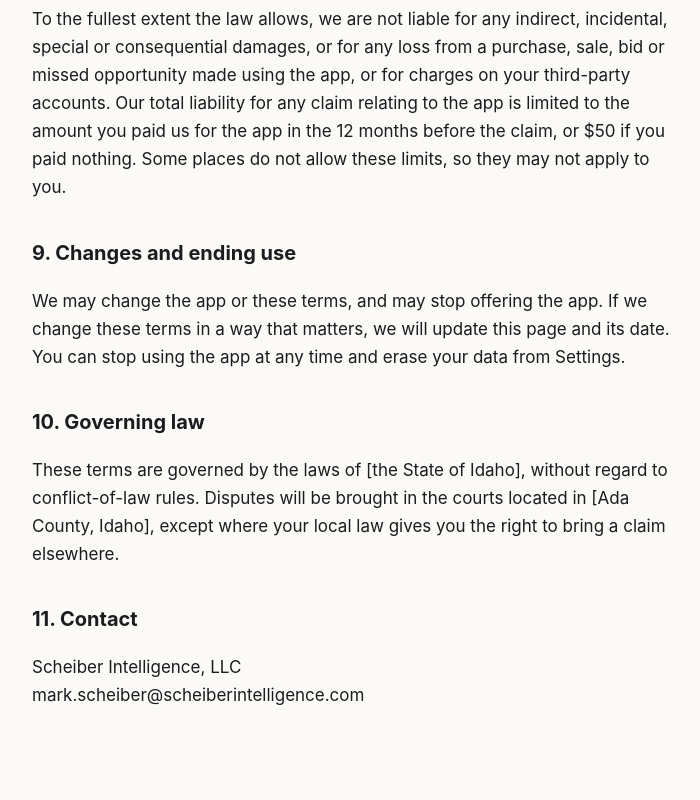
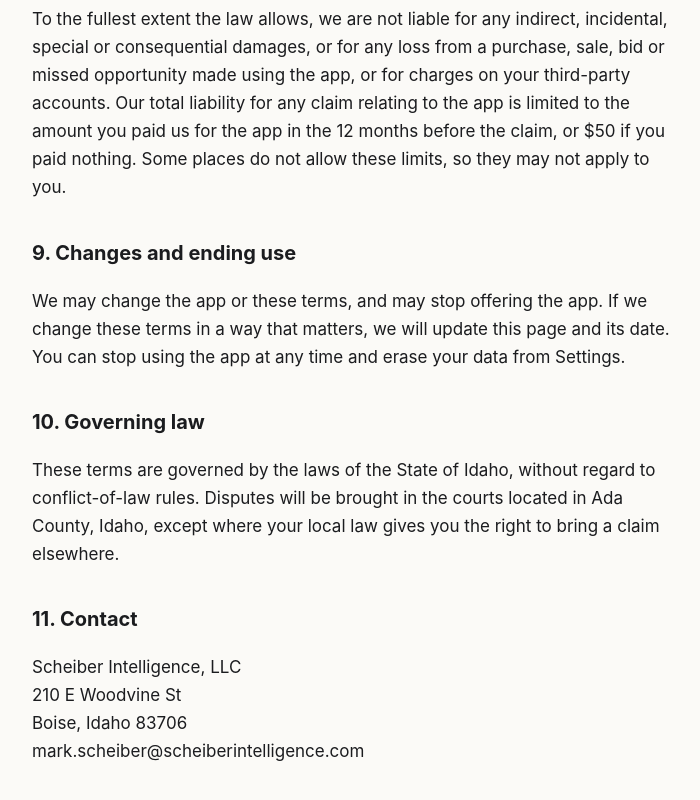
Before and after one commit to markscheiber0/beatsteamprices, a plain HTML site: page public/terms.html in a window 1280 px wide. Shown: the part 2011-2811 px from the top of the page, without its empty margins (256-956 px from the left). Drawn offline with Linux system fonts and the light colour scheme.

Commit message:
Fill in governing law and business address
Co-Authored-By: Claude Sonnet 5.5 <noreply@anthropic.com>
Claude-Session: https://claude.ai/code/session_01XS1tWDuM9Ah2JvBZp9zbhw

```diff
--- a/public/terms.html
+++ b/public/terms.html
@@ -58,9 +58,9 @@ nav a{margin-right:1rem}
 <p>We may change the app or these terms, and may stop offering the app. If we change these terms in a way that matters, we will update this page and its date. You can stop using the app at any time and erase your data from Settings.</p>
 
 <h2>10. Governing law</h2>
-<p>These terms are governed by the laws of [the State of Idaho], without regard to conflict-of-law rules. Disputes will be brought in the courts located in [Ada County, Idaho], except where your local law gives you the right to bring a claim elsewhere.</p>
+<p>These terms are governed by the laws of the State of Idaho, without regard to conflict-of-law rules. Disputes will be brought in the courts located in Ada County, Idaho, except where your local law gives you the right to bring a claim elsewhere.</p>
 
 <h2>11. Contact</h2>
-<p>Scheiber Intelligence, LLC<br>mark.scheiber@scheiberintelligence.com</p>
+<p>Scheiber Intelligence, LLC<br>210 E Woodvine St<br>Boise, Idaho 83706<br>mark.scheiber@scheiberintelligence.com</p>
 
 </body></html>
```
Also changed, not shown: public/privacy.html (+1 -1 lines).
